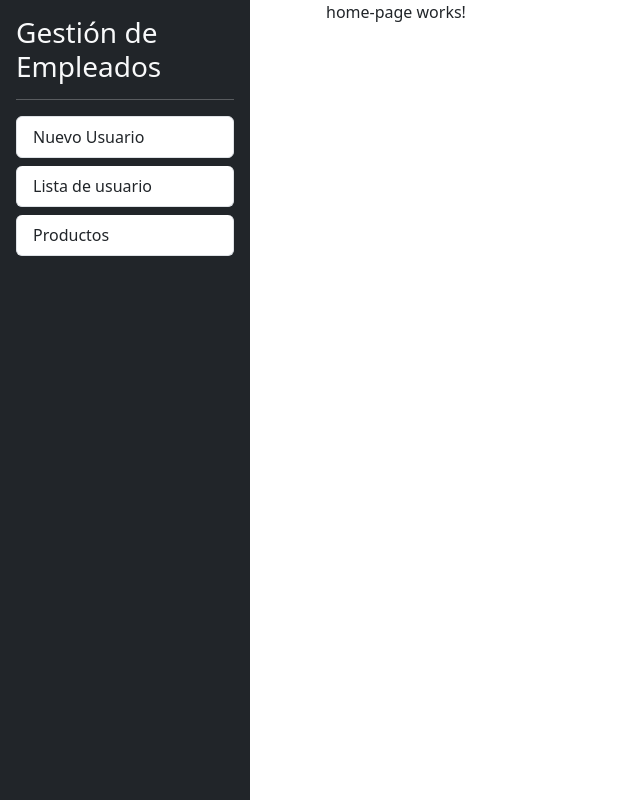
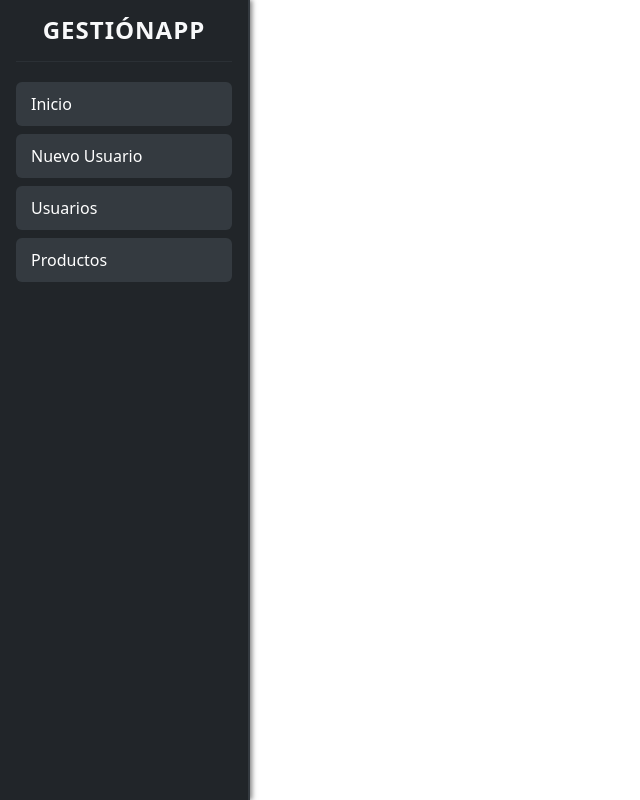
Before and after one commit to sdieg82/managment-users, an Angular app: page /home in a window 1280 px wide. Before the commit this address led to /mainUser. Shown: the whole page, without its empty margins (0-640 px from the left). Built offline with nearby package versions, Linux system fonts and the light colour scheme.

Commit message:
routerWorks, homePage html

```diff
--- a/src/app/app.routes.ts
+++ b/src/app/app.routes.ts
@@ -1,13 +1,16 @@
 import { Routes } from '@angular/router';
 import { MainPageComponent } from './users/pages/main-page/main-page.component';
+import { HomePageComponent } from './users/pages/home-page/home-page.component';
+import { ProductsPageComponent } from './users/pages/products-page/products-page.component';
+import { UserPageComponent } from './users/pages/user-page/user-page.component';
 
 export const routes: Routes = [
     {
-        path:'mainUser',
-        component: MainPageComponent
+        path:'home',
+        loadChildren:()=>import ('./users/side-bar.module').then(m=>m.SideBarModule)
     },
     {
         path:'**',
-        redirectTo:'mainUser'
+        redirectTo:'home'
     }
 ];
--- a/src/app/users/pages/home-page/home-page.component.html
+++ b/src/app/users/pages/home-page/home-page.component.html
@@ -1 +1,115 @@
-<p>home-page works!</p>
+<!DOCTYPE html>
+<html lang="en">
+<head>
+    <meta charset="UTF-8">
+    <meta name="viewport" content="width=device-width, initial-scale=1.0">
+    <title>Gestión de Usuarios</title>
+    <!-- Bootstrap CSS -->
+    <link href="https://cdn.jsdelivr.net/npm/bootstrap@5.3.0/dist/css/bootstrap.min.css" rel="stylesheet">
+</head>
+<body>
+    <!-- Navbar -->
+    <nav class="navbar navbar-expand-lg navbar-light bg-light">
+        <div class="container-fluid">
+            <a class="navbar-brand" href="#">GestiónApp</a>
+            <button class="navbar-toggler" type="button" data-bs-toggle="collapse" data-bs-target="#navbarNav" aria-controls="navbarNav" aria-expanded="false" aria-label="Toggle navigation">
+                <span class="navbar-toggler-icon"></span>
+            </button>
+            <div class="collapse navbar-collapse" id="navbarNav">
+                <ul class="navbar-nav ms-auto">
+                    <li class="nav-item">
+                        <a class="nav-link active" href="#">Inicio</a>
+                    </li>
+                    <li class="nav-item">
+                        <a class="nav-link" href="#quienes-somos">Quiénes Somos</a>
+                    </li>
+                    <li class="nav-item">
+                        <a class="nav-link" href="#vision-mision">Visión y Misión</a>
+                    </li>
+                    <li class="nav-item">
+                        <a class="nav-link" href="#gestion-usuarios">Gestión de Usuarios</a>
+                    </li>
+                </ul>
+            </div>
+        </div>
+    </nav>
+
+    <!-- Hero Section -->
+    <div class="container-fluid bg-primary text-white text-center py-5">
+        <h1>Bienvenido a GestiónApp</h1>
+        <p>La plataforma ideal para gestionar tu equipo y sus recursos</p>
+        <button class="btn btn-light btn-lg">Comenzar Ahora</button>
+    </div>
+
+    <!-- Quiénes Somos -->
+    <div id="quienes-somos" class="container py-5">
+        <h2 class="text-center mb-4">Quiénes Somos</h2>
+        <p class="text-muted">
+            En GestiónApp, nos dedicamos a proporcionar soluciones efectivas para la gestión de usuarios, equipos y recursos en las empresas. Nuestro compromiso es ofrecer herramientas intuitivas que faciliten el trabajo diario de nuestros usuarios.
+        </p>
+    </div>
+
+    <!-- Visión y Misión -->
+    <div id="vision-mision" class="container py-5">
+        <div class="row">
+            <div class="col-md-6">
+                <h3>Visión</h3>
+                <p>
+                    Convertirnos en la plataforma líder de gestión en el mercado, ayudando a empresas a alcanzar sus objetivos con tecnología innovadora y accesible.
+                </p>
+            </div>
+            <div class="col-md-6">
+                <h3>Misión</h3>
+                <p>
+                    Proporcionar soluciones prácticas y efectivas que permitan a los usuarios gestionar sus equipos y recursos de manera eficiente, contribuyendo al éxito organizacional.
+                </p>
+            </div>
+        </div>
+    </div>
+
+    <!-- Gestión de Usuarios -->
+    <div id="gestion-usuarios" class="container py-5">
+        <h2 class="text-center mb-4">Gestión de Usuarios</h2>
+        <div class="row">
+            <!-- Card 1 -->
+            <div class="col-md-4">
+                <div class="card">
+                    <div class="card-body">
+                        <h5 class="card-title">Añadir Usuario</h5>
+                        <p class="card-text">Crea nuevos perfiles de usuario para tu equipo con solo unos clics.</p>
+                        <button class="btn btn-primary">Añadir</button>
+                    </div>
+                </div>
+            </div>
+            <!-- Card 2 -->
+            <div class="col-md-4">
+                <div class="card">
+                    <div class="card-body">
+                        <h5 class="card-title">Editar Usuario</h5>
+                        <p class="card-text">Actualiza la información de los usuarios existentes de forma rápida.</p>
+                        <button class="btn btn-warning">Editar</button>
+                    </div>
+                </div>
+            </div>
+            <!-- Card 3 -->
+            <div class="col-md-4">
+                <div class="card">
+                    <div class="card-body">
+                        <h5 class="card-title">Eliminar Usuario</h5>
+                        <p class="card-text">Gestiona y elimina perfiles obsoletos con facilidad.</p>
+                        <button class="btn btn-danger">Eliminar</button>
+                    </div>
+                </div>
+            </div>
+        </div>
+    </div>
+
+    <!-- Footer -->
+    <footer class="bg-dark text-white text-center py-3">
+        <p>© 2024 GestiónApp. Todos los derechos reservados.</p>
+    </footer>
+
+    <!-- Bootstrap JS -->
+    <script src="https://cdn.jsdelivr.net/npm/bootstrap@5.3.0/dist/js/bootstrap.bundle.min.js"></script>
+</body>
+</html>
--- /dev/null
+++ b/src/app/users/pages/list-users/list-users.component.html
@@ -0,0 +1 @@
+<p>list-users works!</p>
--- a/src/app/users/pages/main-page/main-page.component.html
+++ b/src/app/users/pages/main-page/main-page.component.html
@@ -1,4 +1,10 @@
-<div class="row">
-    <app-nav-bar class="col-3"></app-nav-bar>
-    <app-home-page class="col-9"></app-home-page>
+<div class="d-flex">
+    <div class="col-2">
+        <app-nav-bar ></app-nav-bar>
+
+    </div>
+    <div class="col-10">
+
+        <router-outlet ></router-outlet>
+    </div>
 </div>
--- a/src/app/users/pages/main-page/main-page.component.ts
+++ b/src/app/users/pages/main-page/main-page.component.ts
@@ -1,11 +1,12 @@
 import { Component } from '@angular/core';
 import { NavBarComponent } from "../../shared/components/nav-bar/nav-bar.component";
 import { HomePageComponent } from "../home-page/home-page.component";
+import { RouterOutlet } from '@angular/router';
 
 @Component({
   selector: 'app-main-page',
   standalone: true,
-  imports: [NavBarComponent, HomePageComponent],
+  imports: [NavBarComponent, HomePageComponent,RouterOutlet],
   templateUrl: './main-page.component.html',
   styleUrl: './main-page.component.css'
 })
--- a/src/app/users/shared/components/nav-bar/nav-bar.component.css
+++ b/src/app/users/shared/components/nav-bar/nav-bar.component.css
@@ -1,4 +1,73 @@
-#sidebar{
-    height: 100vh;
-    width:250px;
+/* General styling for the sidebar */
+
+#sidebar {
+    background-color: #212529; /* Fondo oscuro */
+    color: #f8f9fa; /* Texto claro */
+    width: 250px;
+    height: 100vh; /* Altura completa */
+    position: fixed; /* Fijo a la izquierda */
+    top: 0;
+    left: 0;
+    padding: 20px;
+    border-right: 2px solid #343a40; /* Borde derecho */
+    box-shadow: 2px 0 5px rgba(0, 0, 0, 0.5); /* Sombra para destacar */
+    overflow-y: auto; /* Scroll si el contenido es extenso */
 }
+
+/* Styling for the header */
+#sidebar h3 {
+    font-size: 1.5rem;
+    font-weight: bold;
+    margin-bottom: 15px;
+    text-align: center; /* Centrar el título */
+    text-transform: uppercase;
+    letter-spacing: 1px;
+}
+
+/* Styling for the divider */
+#sidebar hr {
+    border-color: #495057; /* Color del separador */
+    margin-bottom: 20px;
+}
+
+/* Styling for the buttons */
+.list-group-item {
+    background-color: #343a40; /* Fondo de los botones */
+    color: #ffffff; /* Texto blanco */
+    border: none; /* Sin borde */
+    padding: 10px 15px;
+    margin-bottom: 10px;
+    border-radius: 8px; /* Esquinas redondeadas */
+    font-size: 1rem;
+    font-weight: 500;
+    text-align: left;
+    transition: background-color 0.3s, transform 0.2s; /* Transición suave */
+}
+
+.list-group-item:hover {
+    background-color: #007bff; /* Color azul al pasar el cursor */
+    color: #ffffff; /* Asegurar que el texto sigue siendo blanco */
+    transform: translateX(5px); /* Movimiento ligero al pasar el cursor */
+    cursor: pointer;
+}
+
+.list-group-item:focus {
+    outline: none; /* Sin borde de foco */
+    box-shadow: 0 0 5px rgba(0, 123, 255, 0.8); /* Resaltar al enfocarse */
+}
+
+/* Styling for responsive design */
+@media (max-width: 768px) {
+    #sidebar {
+        width: 200px; /* Reducir el ancho en pantallas pequeñas */
+    }
+
+    #sidebar h3 {
+        font-size: 1.2rem; /* Reducir el tamaño del título */
+    }
+
+    .list-group-item {
+        font-size: 0.9rem; /* Reducir el tamaño de texto */
+        padding: 8px 10px;
+    }
+}
--- a/src/app/users/shared/components/nav-bar/nav-bar.component.html
+++ b/src/app/users/shared/components/nav-bar/nav-bar.component.html
@@ -1,20 +1,33 @@
-<div class="bg-dark border-right p-3" id="sidebar">
-    <h3 class="text-light">Gestión de Empleados</h3>
-    <hr class="text-white">
+<div class="border-right p-3" id="sidebar">
+  <h3 class="text-light">GestiónApp</h3>
+  <hr class="text-white" />
 
-    <div  class="list-group list-reset">
+  <div class="list-group list-reset">
     <button
       class="list-group-item list-group-item-action mb-2 rounded"
+      [routerLink]="['home']"
+      routerLinkActive="router-link-active"
+    >
+      Inicio
+    </button>
+    <button
+      class="list-group-item list-group-item-action mb-2 rounded"
+      [routerLink]="['users']"
+      routerLinkActive="router-link-active"
     >
       Nuevo Usuario
     </button>
     <button
       class="list-group-item list-group-item-action mb-2 rounded"
+      [routerLink]="['list-users']"
+      routerLinkActive="router-link-active"
     >
-        Lista de usuario
+      Usuarios
     </button>
     <button
       class="list-group-item list-group-item-action mb-2 rounded"
+      [routerLink]="['products']"
+      routerLinkActive="router-link-active"
     >
       Productos
     </button>
--- a/src/app/users/shared/components/nav-bar/nav-bar.component.ts
+++ b/src/app/users/shared/components/nav-bar/nav-bar.component.ts
@@ -1,9 +1,10 @@
 import { Component } from '@angular/core';
+import { RouterLink } from '@angular/router';
 
 @Component({
   selector: 'app-nav-bar',
   standalone: true,
-  imports: [],
+  imports: [RouterLink],
   templateUrl: './nav-bar.component.html',
   styleUrl: './nav-bar.component.css'
 })
```
Also changed, not shown: src/app/app.component.ts (+5 -2 lines), src/app/users/pages/list-users/list-users.component.ts (added, +12 -0 lines), src/app/users/side-bar.module.ts (added, +33 -0 lines), src/app/users/pages/list-users/list-users.component.css (added), 1 other file (tests, documents, lock files or other folders). Lines whose indentation alone changed are shown as unchanged.
